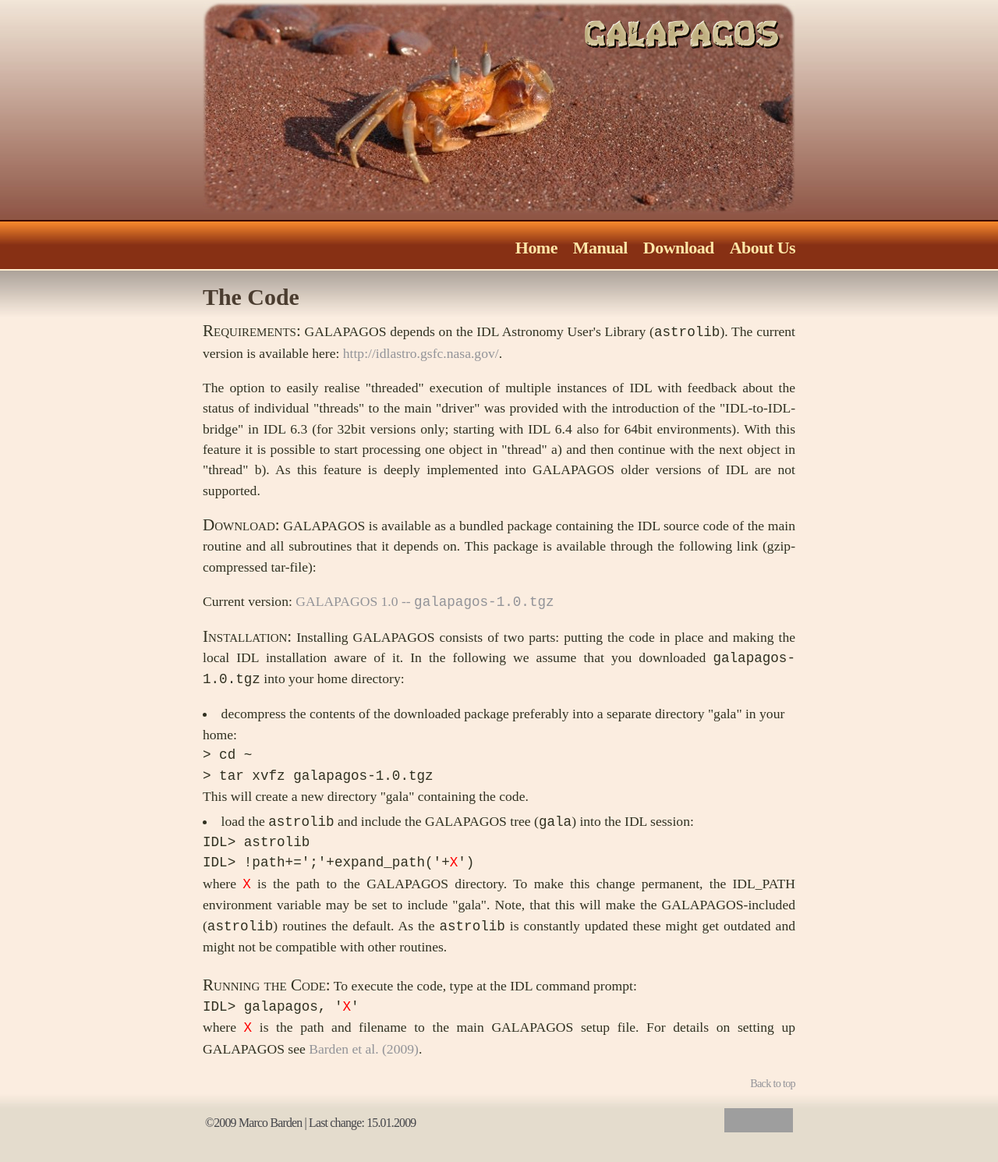
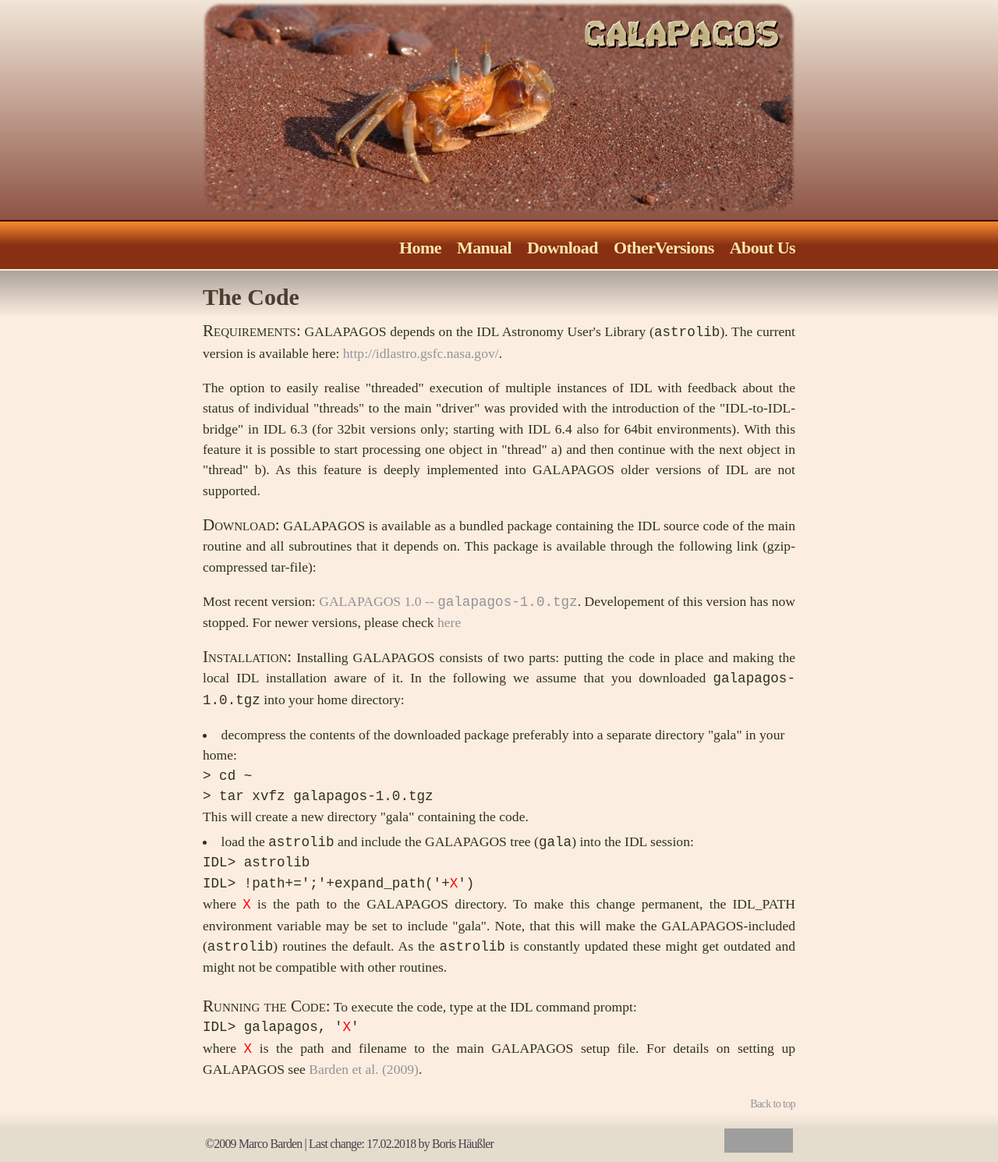
Before and after one commit to BorisHaeussler/galapagos_v1, a plain HTML site: page download.html in a window 1280 px wide. Shown: the part 7-1497 px from the top of the page at 78% size. Before the commit the page ends 1470 px from the top, so only its background shows below. Drawn offline with Linux system fonts and the light colour scheme; grey boxes are pictures that could not be loaded.

Commit message:
Update download.html
updated content

```diff
--- a/download.html
+++ b/download.html
@@ -23,6 +23,7 @@
 <a class="main_menu" href="manual.html">Manual</a>
 <!--<a id="main_menu" href="howto.html">Howto</a>-->
 <a class="main_menu" href="download.html">Download</a>
+<a class="main_menu" href="otherversions.html">OtherVersions</a>
 <a class="main_menu" href="contact.html">About Us</a>
 </div><!--end main menu-->
 
@@ -34,7 +35,7 @@
 
 <p class="main_text"><span class="capitals">Download:</span> GALAPAGOS is available as a bundled package containing the IDL source code of the main routine and all subroutines that it depends on. This package is available through the following link (gzip-compressed tar-file):</p>
 
-<p class="main_text">Current version: <a href="data/galapagos-1.0.tgz">GALAPAGOS 1.0 -- <span class="code">galapagos-1.0.tgz</span></a></p>
+<p class="main_text">Most recent version: <a href="data/galapagos-1.0.tgz">GALAPAGOS 1.0 -- <span class="code">galapagos-1.0.tgz</span></a>. Developement of this version has now stopped. For newer versions, please check <a href="otherversions.html">here</a> </p>
 
 <p class="main_text"><span class="capitals">Installation:</span> Installing GALAPAGOS consists of two parts: putting the code in place and making the local IDL installation aware of it. In the following we assume that you downloaded <span class="code">galapagos-1.0.tgz</span> into your home directory:</p>
 <ul>
@@ -62,7 +63,7 @@
 <div id="footer" class="footer_bg_download download_bg"><!--begin footer-->
 <table class="footer"><tbody>
 <tr>
-  <td>&copy;2009 Marco Barden &#124; Last change: 15.01.2009</td>
+  <td>&copy;2009 Marco Barden &#124; Last change: 17.02.2018 by Boris H&auml;u&szlig;ler</td>
   <td style="text-align:right">
 <!--<a href="http://validator.w3.org/check/referer">XHTML 1.0 Strict</a> &#124;-->
 <!--<a href="http://jigsaw.w3.org/css-validator/validator?uri=http://www.css4you.de/css/standard.css">CSS 2.1</a>-->
```
